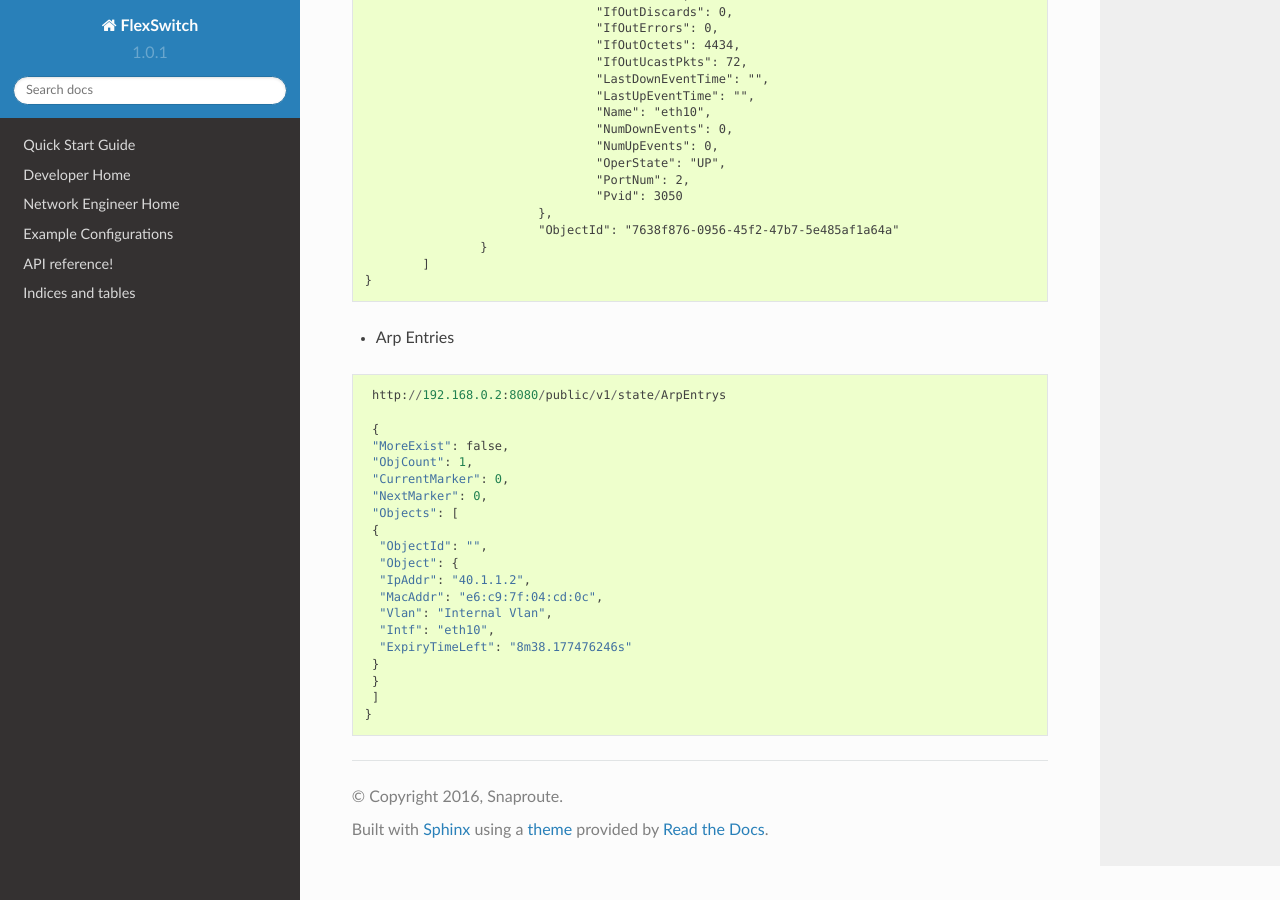
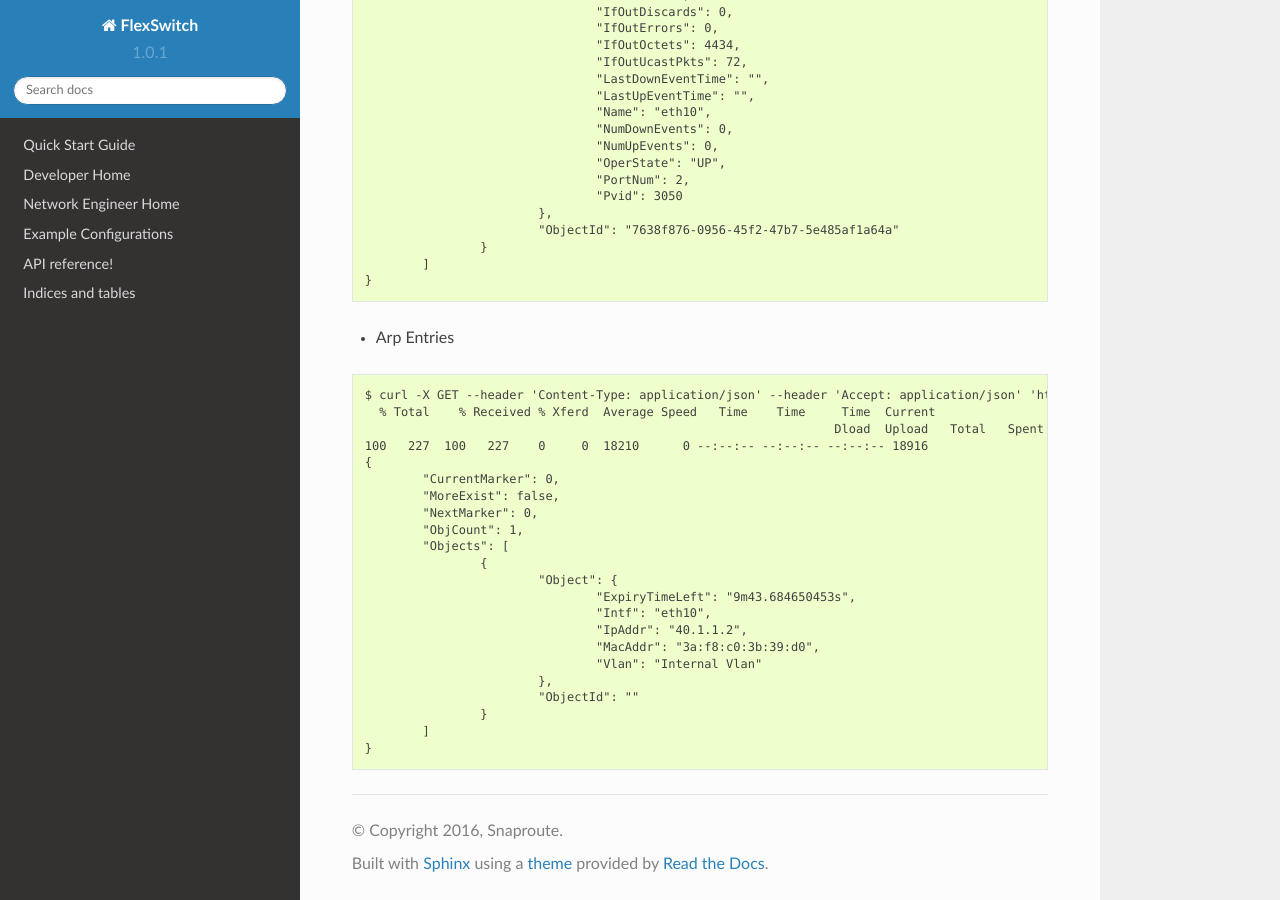
Before and after one commit to lakshmi-kannan/docs-1, a Sphinx documentation site: the page built from source/ping.rst, in a window 1280 px wide and 900 px high, scrolled down 5558 px. Built offline with Sphinx 7.4.7 and the Read the Docs theme 2.0.0, drawn with Linux system fonts in a browser that asks for light colours; formulas are drawn with MathJax 3; pages that are not in the unit, such as notebooks, are missing from menus.

Commit message:
Update ping.rst

```diff
--- a/source/ping.rst
+++ b/source/ping.rst
@@ -336,23 +336,25 @@ It shows details if each daemon is up/down along and reason of failure if any.
 
 ::
 
-    http://192.168.0.2:8080/public/v1/state/ArpEntrys
-
-    {
-    "MoreExist": false,
-    "ObjCount": 1,
-    "CurrentMarker": 0,
-    "NextMarker": 0,
-    "Objects": [
-    {
-     "ObjectId": "",
-     "Object": {
-     "IpAddr": "40.1.1.2",
-     "MacAddr": "e6:c9:7f:04:cd:0c",
-     "Vlan": "Internal Vlan",
-     "Intf": "eth10",
-     "ExpiryTimeLeft": "8m38.177476246s"
-    }
-    }
-    ]
-   }
+	$ curl -X GET --header 'Content-Type: application/json' --header 'Accept: application/json' 'http://192.168.0.2:8080/public/v1/state/ArpEntrys' | python -m json.tool
+	  % Total    % Received % Xferd  Average Speed   Time    Time     Time  Current
+									 Dload  Upload   Total   Spent    Left  Speed
+	100   227  100   227    0     0  18210      0 --:--:-- --:--:-- --:--:-- 18916
+	{
+		"CurrentMarker": 0,
+		"MoreExist": false,
+		"NextMarker": 0,
+		"ObjCount": 1,
+		"Objects": [
+			{
+				"Object": {
+					"ExpiryTimeLeft": "9m43.684650453s",
+					"Intf": "eth10",
+					"IpAddr": "40.1.1.2",
+					"MacAddr": "3a:f8:c0:3b:39:d0",
+					"Vlan": "Internal Vlan"
+				},
+				"ObjectId": ""
+			}
+		]
+	}
```
